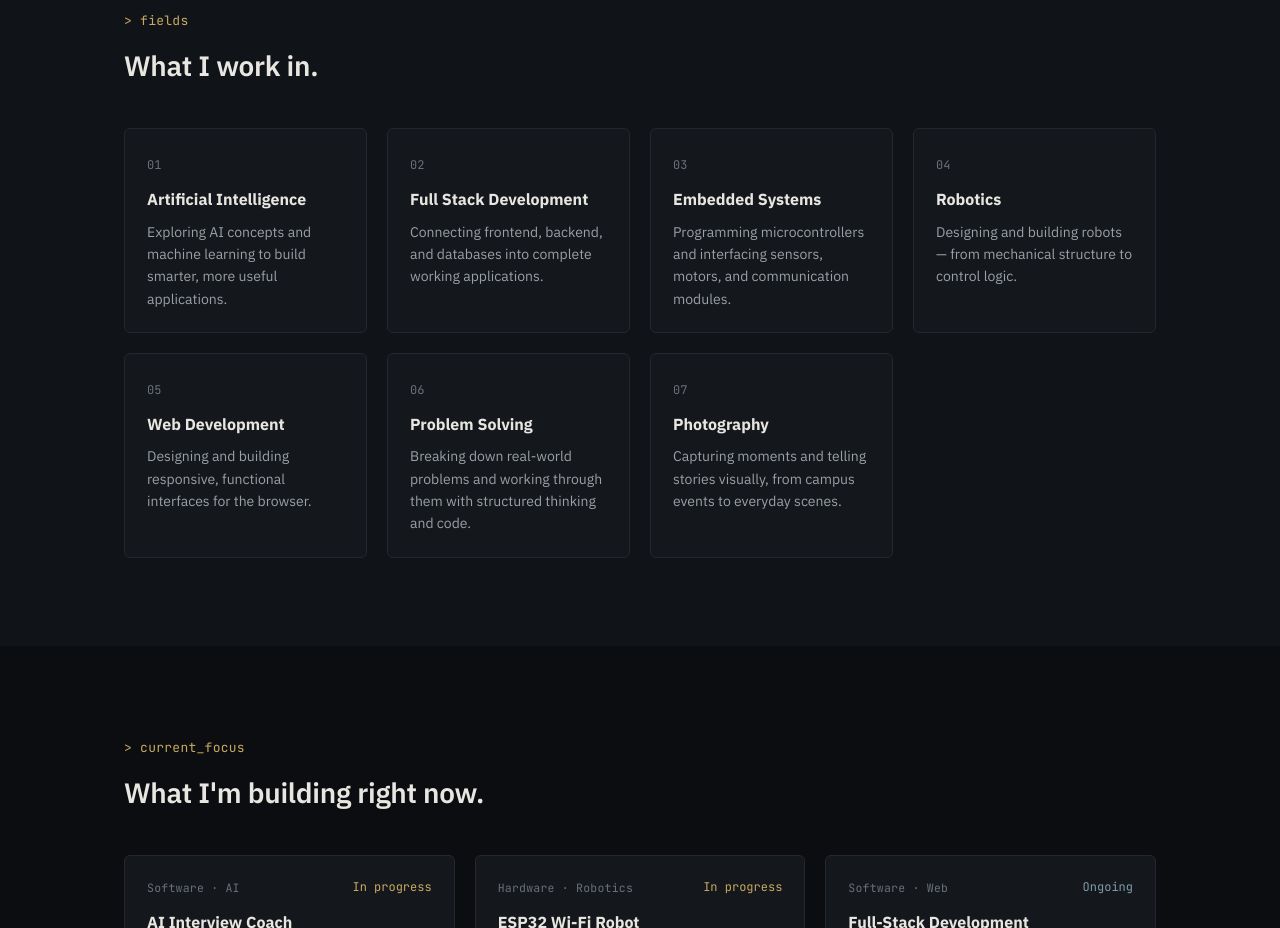
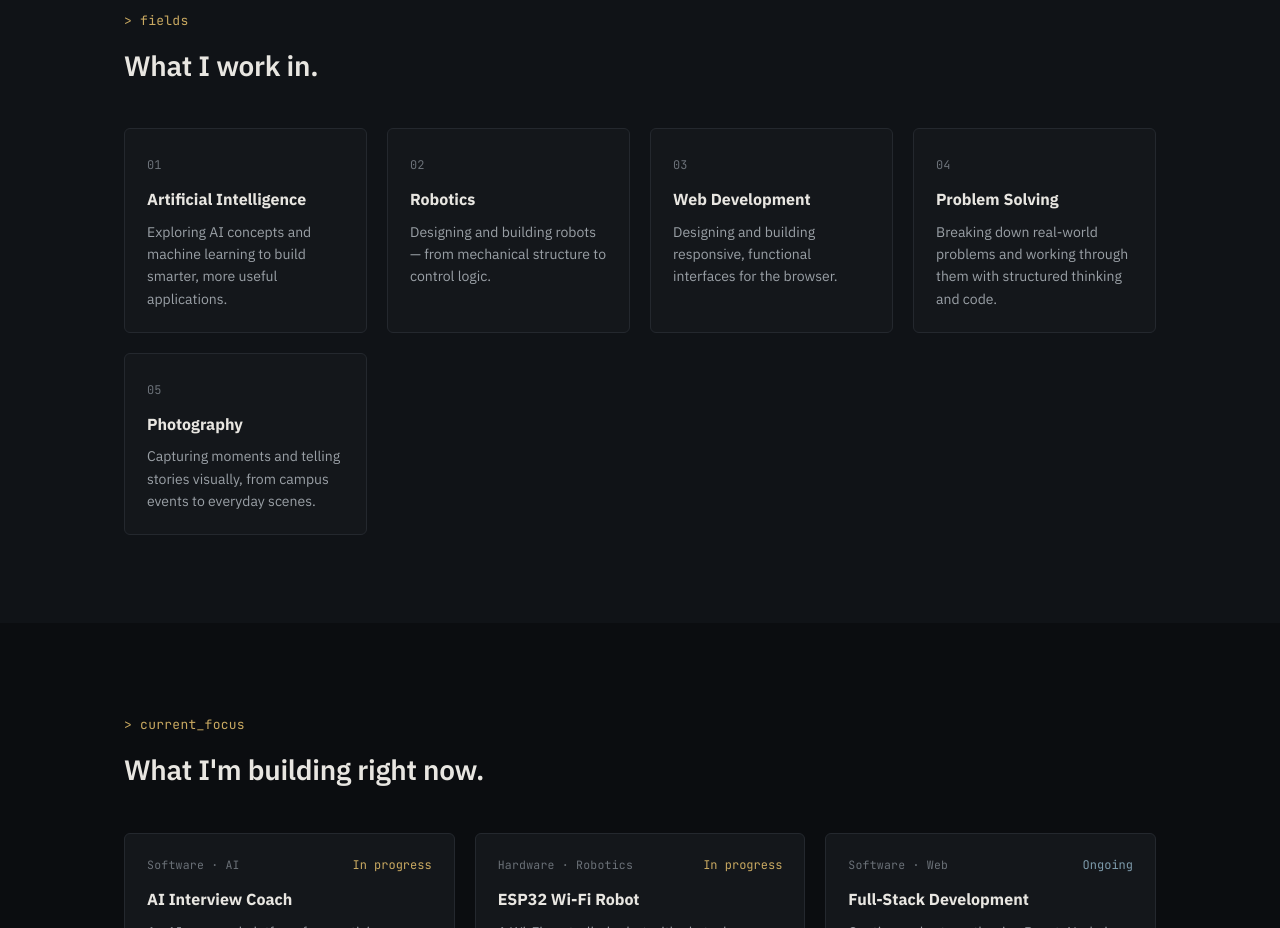
Before and after one commit to shourya-builds/Personal-Website, a plain HTML site: page index.html in a window 1280 px wide. Shown: the part 1340-2268 px from the top of the page. Drawn offline with Linux system fonts and the light colour scheme.

Commit message:
Removed some things

```diff
--- a/index.html
+++ b/index.html
@@ -159,31 +159,21 @@
         </article>
         <article class="field-card">
           <span class="card-tag">02</span>
-          <h3>Full Stack Development</h3>
-          <p>Connecting frontend, backend, and databases into complete working applications.</p>
-        </article>
-        <article class="field-card">
-          <span class="card-tag">03</span>
-          <h3>Embedded Systems</h3>
-          <p>Programming microcontrollers and interfacing sensors, motors, and communication modules.</p>
-        </article>
-        <article class="field-card">
-          <span class="card-tag">04</span>
           <h3>Robotics</h3>
           <p>Designing and building robots — from mechanical structure to control logic.</p>
         </article>
         <article class="field-card">
-          <span class="card-tag">05</span>
+          <span class="card-tag">03</span>
           <h3>Web Development</h3>
           <p>Designing and building responsive, functional interfaces for the browser.</p>
         </article>
         <article class="field-card">
-          <span class="card-tag">06</span>
+          <span class="card-tag">04</span>
           <h3>Problem Solving</h3>
           <p>Breaking down real-world problems and working through them with structured thinking and code.</p>
         </article>
         <article class="field-card">
-          <span class="card-tag">07</span>
+          <span class="card-tag">05</span>
           <h3>Photography</h3>
           <p>Capturing moments and telling stories visually, from campus events to everyday scenes.</p>
         </article>
```
